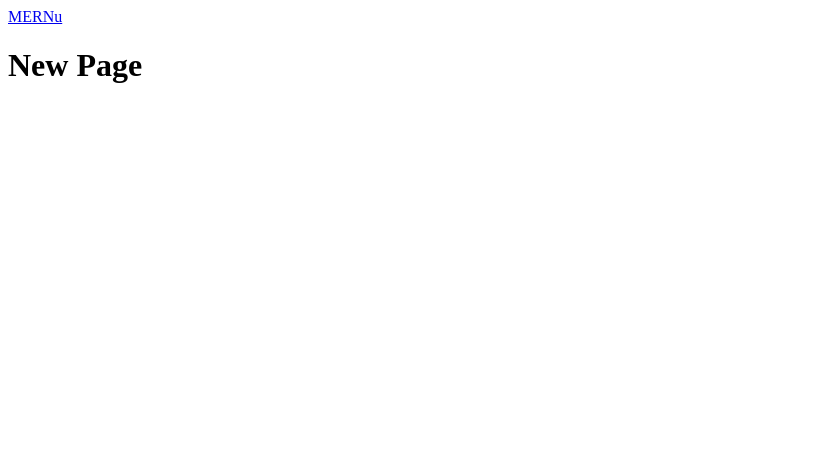
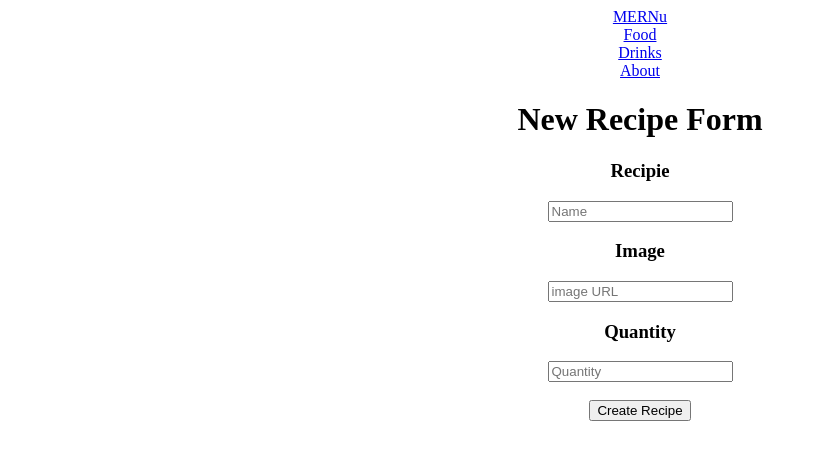
Before and after one commit to fvences92/Project3-frontend, a React (Create React App) app: page /new in a window 1280 px wide. Shown: the top 460 px of the page, without its empty margins (0-818 px from the left). Built offline with nearby package versions, Linux system fonts and the light colour scheme; no server answers.

Commit message:
Main, Home, New updated

```diff
--- a/src/components/Header.js
+++ b/src/components/Header.js
@@ -6,6 +6,15 @@ function Header(props) {
       <Link to="/">
         <div>MERNu</div>
       </Link>
+      <Link to="/menu">
+        <div>Food</div>
+      </Link>
+      <Link to="/drinks">
+        <div>Drinks</div>
+      </Link>
+      <Link to="/about">
+        <div>About</div>
+      </Link>
     </nav>
   );
 }
--- a/src/components/Main.js
+++ b/src/components/Main.js
@@ -1,3 +1,4 @@
+import { useEffect, useState } from "react";
 import { Route, Switch } from "react-router-dom";
 import Menu from "../pages/Menu";
 import Drinks from "../pages/Drinks";
@@ -5,6 +6,60 @@ import New from "../pages/New";
 import Home from "../pages/Home";
 
 function Main(props) {
+    //setting useState
+  const [ foods, setFood ] = useState(null)
+    //Importing Backend URL
+    const URL = 'https://project-backend-3.herokuapp.com/meals'
+
+    //fetching food from backend
+    const getFood =async() => {
+      const response = await fetch(URL)
+      const data = await response.json
+      setFood(data);
+    }
+
+  // CREATE FOOD
+  const createFood = async (eachFood) => {
+    // make post request to create food
+    if(!props.user) return; // do not run anycode in this function if there's no user
+    const token = await props.user.getIdToken();
+    await fetch(URL, {
+      method: "POST",
+      headers: {
+        "Content-Type": "Application/JSON",
+        "Authorization": "Bearer " + token
+      },
+      body: JSON.stringify(eachFood),
+    });
+    // update list of food
+    getFood();
+  };
+
+  // UPDATE FOOD
+  const updateFoods = async (eachFood, id) => {
+    //make PUT request to update people
+    await fetch(URL + id, {
+      method: "PUT",
+      headers: {
+        "Content-Type": "Application/JSON",
+      },
+      body: JSON.stringify(eachFood),
+    });
+    // update list of food
+    getFood();
+  };
+
+  // DELETE FOOD
+  const deleteFoods = async (id) => {
+    // make delete request to delete foodById
+    await fetch(URL + id, {
+      method: "DELETE",
+    });
+    // update list of food
+    getFood();
+  }
+
+  useEffect(() => getFood(), []);
 
   return (
     <main>
@@ -19,14 +74,14 @@ function Main(props) {
             />
             )}
         />
-        <Route path='/drinks/:id'
+        <Route exact path='/drinks/:id'
         render={(rp) => (
           <Drinks
           {...rp}
           />
         )}
         />
-        <Route path='/new'>
+        <Route exact path='/new'>
           <New/>
         </Route>
 
--- a/src/index.js
+++ b/src/index.js
@@ -5,6 +5,7 @@ import ReactDOM from "react-dom";
 import { BrowserRouter as Router } from "react-router-dom";
 import App from "./App";
 import reportWebVitals from "./reportWebVitals";
+import './App.css';
 
 ReactDOM.render(
   <Router>
--- a/src/pages/Home.js
+++ b/src/pages/Home.js
@@ -1,5 +1,39 @@
-function Home(props) {
-    return<h1>Home Page</h1>
-}
+
+// IMPORT LINK
+import { Link } from "react-router-dom";
+
+
+const Home = (props) => {
+    // Loaded Function
+    const loaded = () => {
+        return props.foods.map((eachFood) => (
+            <div className="home-container">
+                <div key={eachFood._recipieName} className="home-inner-container">
+                    <div className="image-link">
+                        <Link to={`/food/${eachFood._recipieName}`} className="link-element"><img src={eachFood.recipieThumb} alt={eachFood.recipieName} /></Link>
+                    </div>
+                    <Link to={`/food/${eachFood._recipieName}`} className="link-element"><div className="title">
+                        <h3>{eachFood._recipieName}</h3>
+                    </div></Link>
+                </div>
+                <div className="footer-space-container">
+                </div>
+            </div>
+        ));
+    };
+    // Loading Function
+    const loading = () => {
+        return (
+            <div className="loading-container">
+                <div className="load-animation"></div>
+            </div>
+        )
+    }
+    return (
+        <>
+            {props.foods ? loaded() : loading()}
+        </>
+    )
+};
 
 export default Home;
--- a/src/pages/Menu.js
+++ b/src/pages/Menu.js
@@ -1,5 +1,5 @@
 function Menu(props) {
-    return<h1>Home Page</h1>
+    return<h1>Menu Page</h1>
 }
 
 export default Menu;
--- a/src/pages/New.js
+++ b/src/pages/New.js
@@ -1,5 +1,50 @@
-function New(props) {
-    return<h1>New Page</h1>
-}
+// IMPORT STATE FROM REACT
+import { useState } from "react";
+
+const New = (props) => {
+    // STATE TO HOLD FORMDATA
+    const [newForm, setNewForm] = useState({
+        recipieName: "",
+        recipieThumb: "",
+        price: "",
+        qty: "",
+    });
+
+    // HANDLECHANGE FUNCTION FOR FORM
+    const handleChange = (event) => {
+        setNewForm({ ...newForm, [event.target.name]: event.target.value });
+    };
+
+    //HANDLESUBMIT FUNCTION FOR FORM
+    const handleSubmit = (event) => {
+        event.preventDefault();
+        props.createFood(newForm);
+        setNewForm({
+            recipieName: "",
+            recipieThumb: "",
+            price: "",
+            qty: "",
+        });
+    };
+    return (
+        <div className="new-box">
+            <div className="title-box">
+                <h1>New Recipe Form</h1>
+            </div>
+            <form onSubmit={handleSubmit}>
+                <div className="input-boxes">
+                    <h3>Recipie</h3>
+                    <input type="text" value={newForm.recipieName} name="title" placeholder="Name" onChange={handleChange} />
+                    <h3>Image</h3>
+                    <input type="text" value={newForm.recipieThumb} name="image" placeholder="image URL" onChange={handleChange} />
+                    <h3>Quantity</h3>
+                    <input type="text" value={newForm.qty} name="description" placeholder="Quantity" onChange={handleChange} />
+                </div>
+                <br />
+                <input type="submit" value="Create Recipe" className="post-button"/>
+            </form>
+        </div>
+    )
+};
 
 export default New;
```
